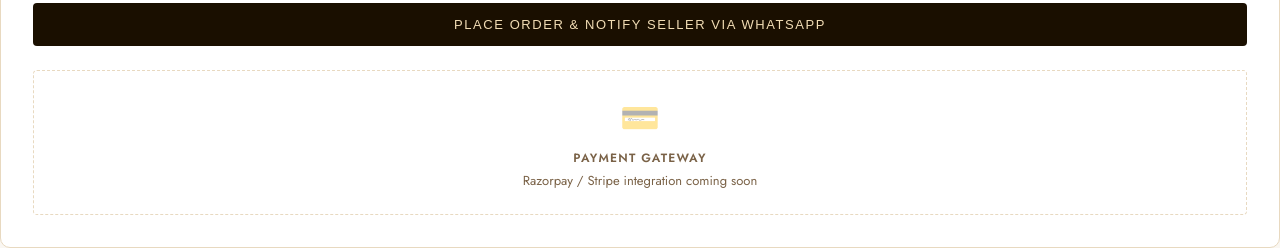
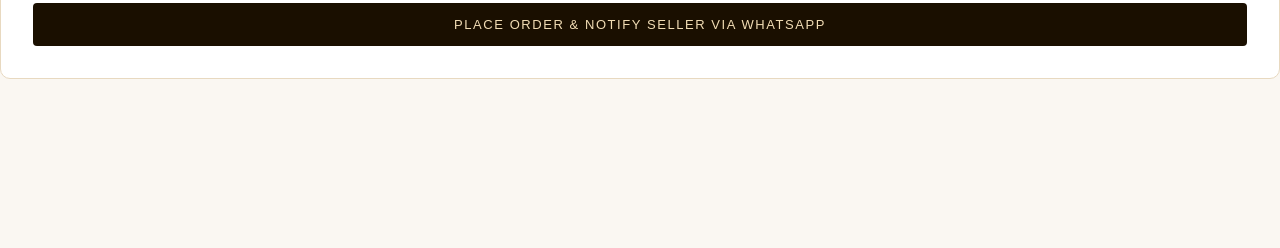
Before and after one commit to Krissh97/city-girl-sarees, a React (Create React App) app: page /checkout in a window 1280 px wide. Shown: the part 671-919 px from the top of the page. After the commit the page ends 800 px from the top, so only its background shows below. Built offline with nearby package versions, Linux system fonts and the light colour scheme; no server answers; a web font is replaced by a local one.

Commit message:
remove payment

```diff
--- a/src/pages/CheckoutPage.jsx
+++ b/src/pages/CheckoutPage.jsx
@@ -149,11 +149,11 @@
         {loading ? 'Placing Order…' : 'Place Order & Notify Seller via WhatsApp'}
       </button>
 
-      <div className="payment-placeholder">
+      {/* <div className="payment-placeholder">
         <div className="ph-icon">💳</div>
         <strong>Payment Gateway</strong>
         <p>Razorpay / Stripe integration coming soon</p>
-      </div>
+      </div> */}
     </div>
   );
 }
```
